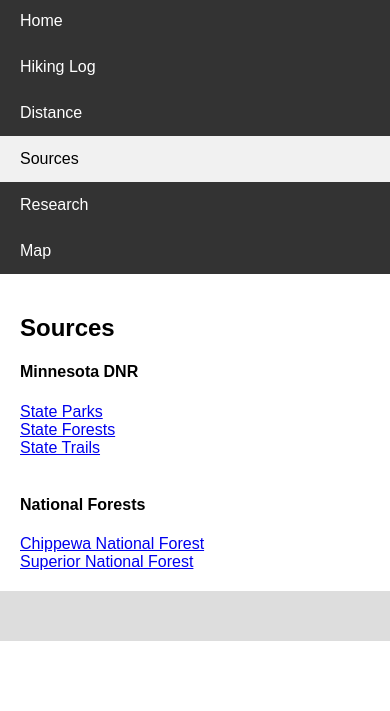
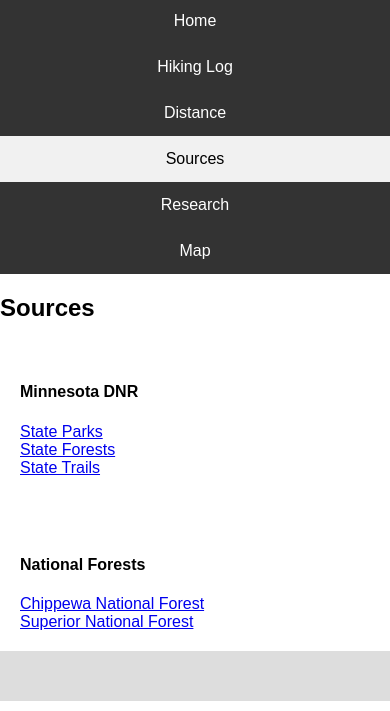
Before and after one commit to ipeters33/Nature-Website, a plain HTML site: page sources.html in a window 390 px wide. Shown: the part 133-844 px from the top of the page. Drawn offline with Linux system fonts and the light colour scheme.

Commit message:
fixed header image sizes and created 2 columns for sources

```diff
--- a/sources.html
+++ b/sources.html
@@ -73,17 +73,36 @@ body {
   color: black;
 }
 
-/* Main area */
-.main {
-  flex: 100%;
+.headerImage {
+  width: 100%;
+  z-index: 0;
+}
+
+/* Column container */
+.row {
+  display: flex;
+  flex-wrap: wrap;
+}
+
+/* title row across the whole screen */
+.title {
+  flex: 80%;
+  background-color: #ddd;
+  padding: 20px;
+}
+
+/* left column of links */
+.leftBody {
+  flex: 50%;
   background-color: white;
   padding: 20px;
 }
 
-/* Fake image, just for this example */
-.headerImage {
-  width: 100%;
-  z-index: 0;
+/* right column of links */
+.rightBody {
+  flex: 50%;
+  background-color: white;
+  padding: 20px;
 }
 
 /* Removes little bit of white space between header image and nav bar */
@@ -98,12 +117,19 @@ img{
   background: #ddd;
 }
 
-@media screen and (max-width: 500px) {
+/* Responsive layout - when the screen is less than 500px wide, make the two columns stack on top of each other instead of next to each other */
+@media screen and (max-width: 700px) {
+  .row {
+    flex-direction: column;
+    width:100%;
+  }
+}
+
+/* Responsive layout - when the screen is less than 400px wide, make the navigation links stack on top of each other instead of next to each other */
+@media screen and (max-width: 400px) {
   .navbar a {
     float: none;
-    display: block;
-    width: 100%;
-    text-align: left;
+    width:100%;
   }
 }
 </style>
@@ -126,9 +152,11 @@ img{
 </div>
 
 <div class="row">
-    <div class="main">
+    <div class="Title">
         <h2>Sources</h2>
+    </div>
 
+    <div class="leftBody">
         <h4>Minnesota DNR</h4>
         <a href="https://www.dnr.state.mn.us/state_parks/index.html">State Parks</a>
         <br>
@@ -137,15 +165,17 @@ img{
         <a href="https://www.dnr.state.mn.us/state_trails/index.html">State Trails</a>
         <br>
         <br>
+    </div>
 
+    <div class="rightBody">
         <h4>National Forests</h4>
         <a href="https://www.fs.usda.gov/main/chippewa/home">Chippewa National Forest</a>
         <br>
         <a href="https://www.fs.usda.gov/superior">Superior National Forest</a>
         <br>
 
-      </div>
-  </div>
+    </div>
+</div>
 
 
 <div class="footer">
```
Also changed, not shown: index.html (+0 -1 lines), research.html (+5 -6 lines).
